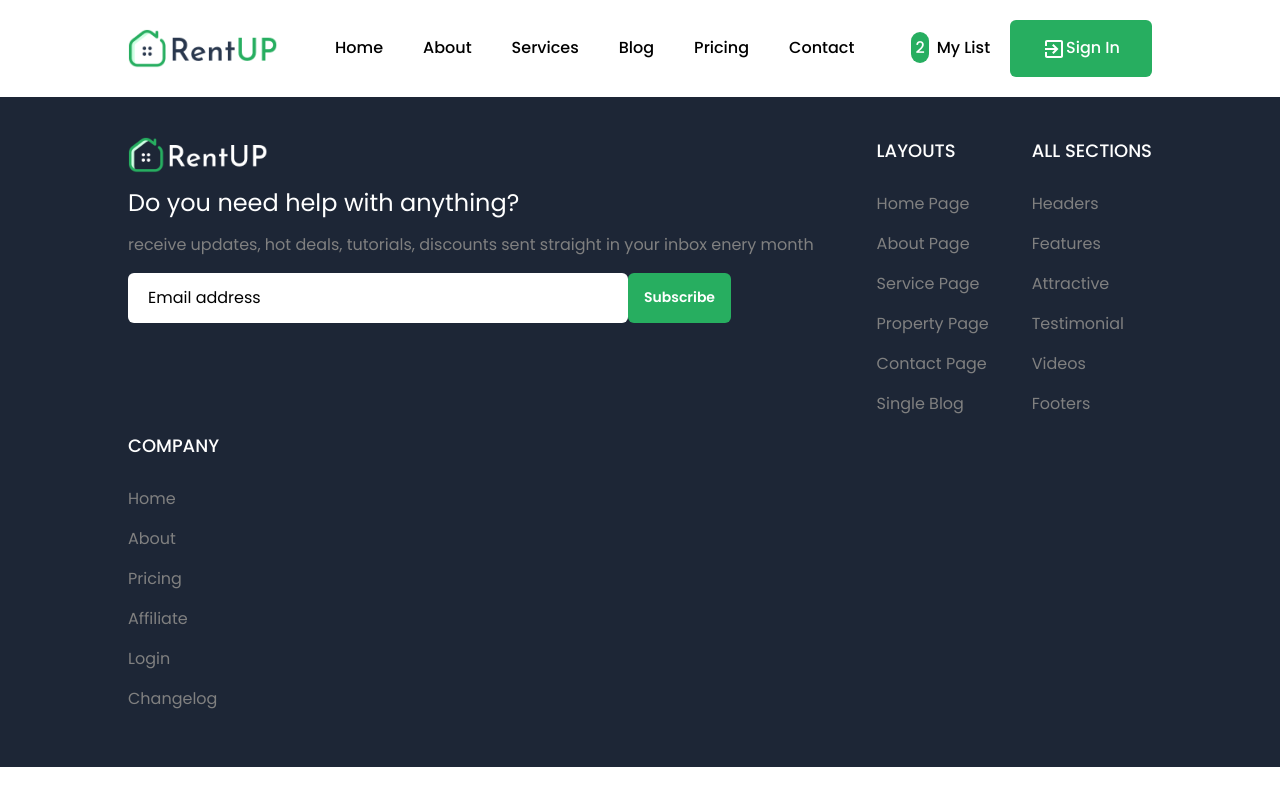
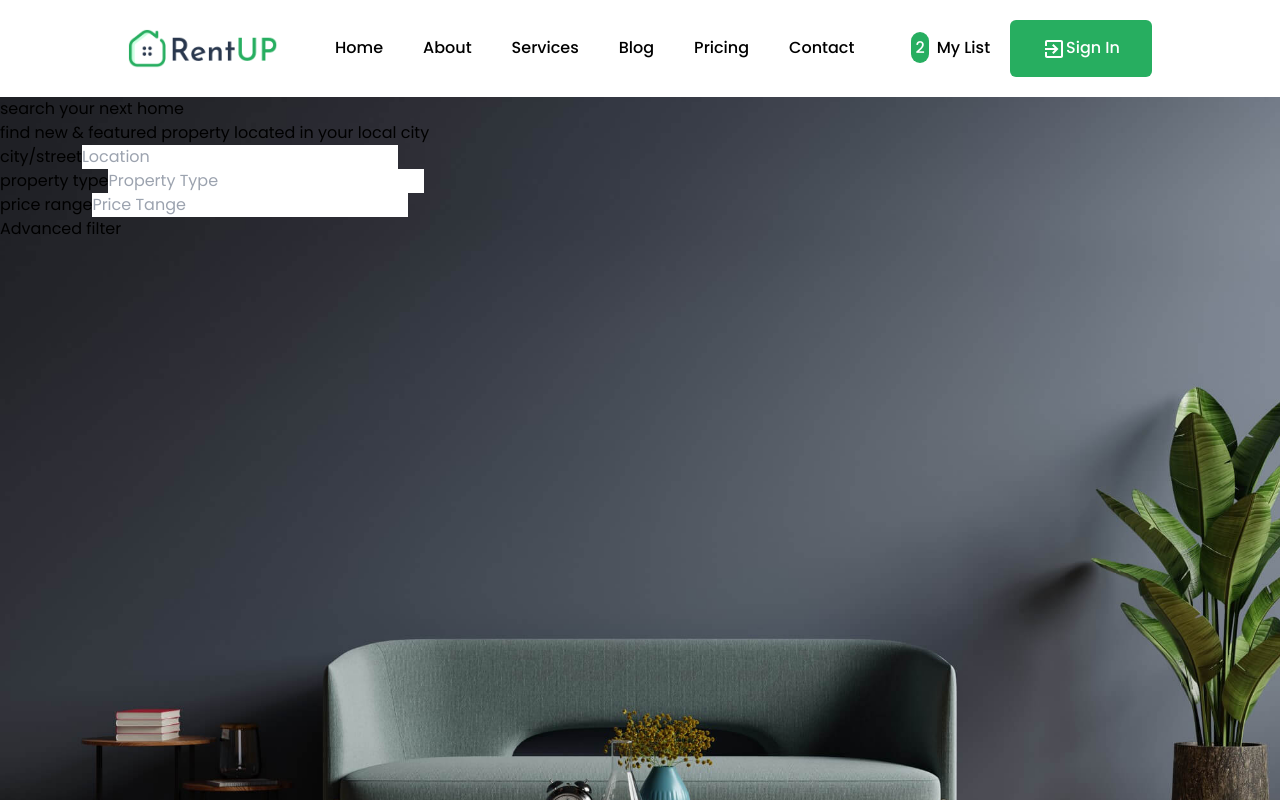
Before and after one commit to SanuRaj-K/rent-up, a Next.js app: page / in a window 1280 px wide. Shown: the top 800 px of the page. Built offline with nearby package versions, Linux system fonts and the light colour scheme.

Commit message:
header and footer added

```diff
--- a/src/app/page.js
+++ b/src/app/page.js
@@ -1,8 +1,9 @@
+import { LandingPage } from "@/components/landing";
 
 export default function Home() {
   return (
-     <div>
-
-     </div>
+    <div>
+      <LandingPage />
+    </div>
   );
 }
--- /dev/null
+++ b/src/components/landing/index.jsx
@@ -0,0 +1,44 @@
+import React from "react";
+
+export const LandingPage = () => {
+  return (
+    <div>
+      <section className=" pb-36 min-h-screen w-full bg-landing bg-cover bg-no-repeat">
+        <div>
+          <h1>search your next home</h1>
+          <h3>find new & featured property located in your local city</h3>
+          <div>
+            <div>
+              <label htmlFor="city">city/street</label>
+              <input type="text" placeholder="Location" name="city" id="city" />
+            </div>
+            <div>
+              <label htmlFor="property">property type</label>
+              <input
+                type="text"
+                placeholder="Property Type"
+                name="property"
+                id="property"
+              />
+            </div>
+            <div>
+              <label htmlFor="range">price range</label>
+              <input
+                type="text"
+                placeholder="Price Tange"
+                name="range"
+                id="range"
+              />
+            </div>
+            <div>
+                <span>Advanced filter</span>
+                <div>
+
+                </div>
+            </div>
+          </div>
+        </div>
+      </section>
+    </div>
+  );
+};
--- a/tailwind.config.js
+++ b/tailwind.config.js
@@ -13,6 +13,9 @@ module.exports = {
       fontFamily: {
         poppins: ["poppins"],
       },
+      backgroundImage: {
+        landing: "url(/assets/images/banner.png)",
+      },
     },
   },
   plugins: [],
```
Also changed, not shown: public/assets/images/banner.png (renamed from public/assets/images/banner.1a3c8a0a448e8e24f6a0.png).
